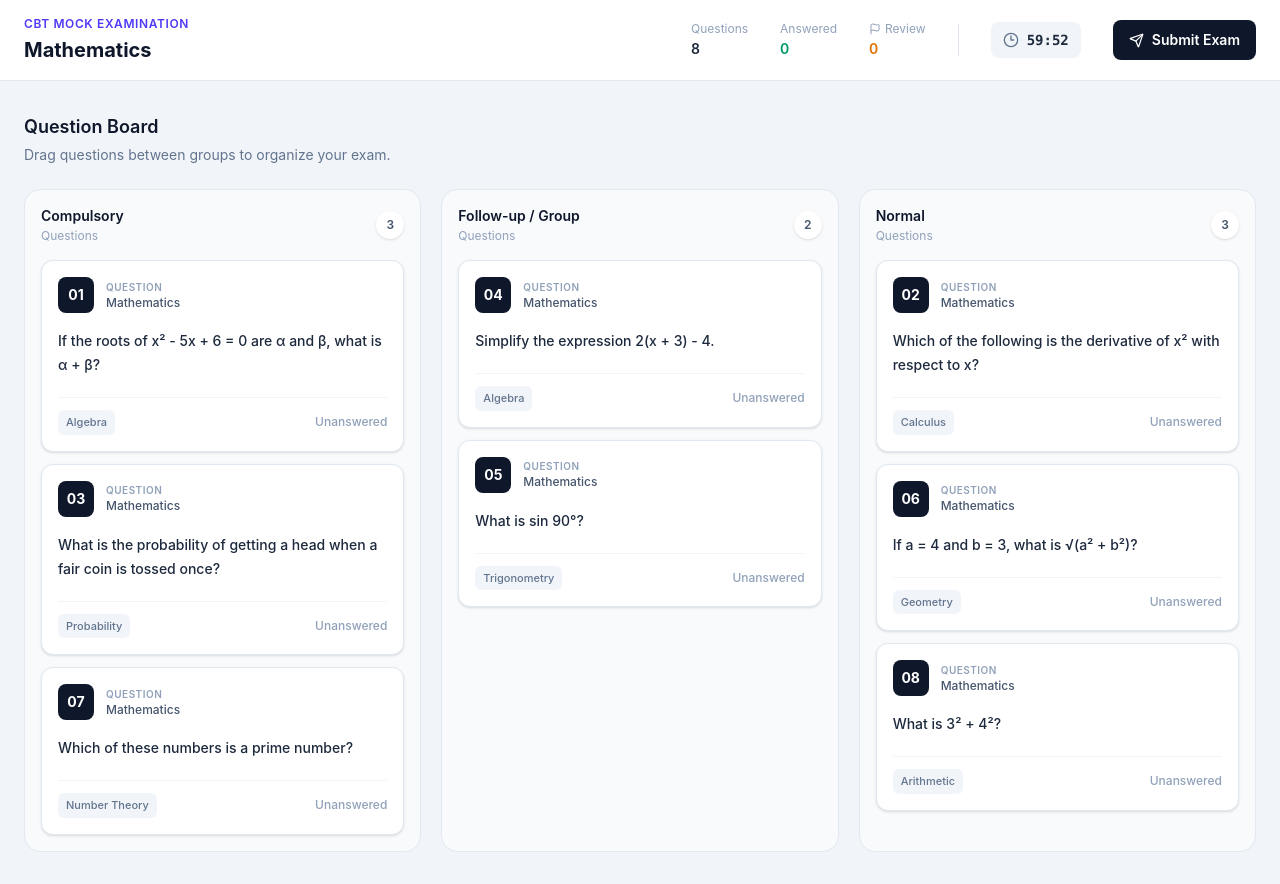
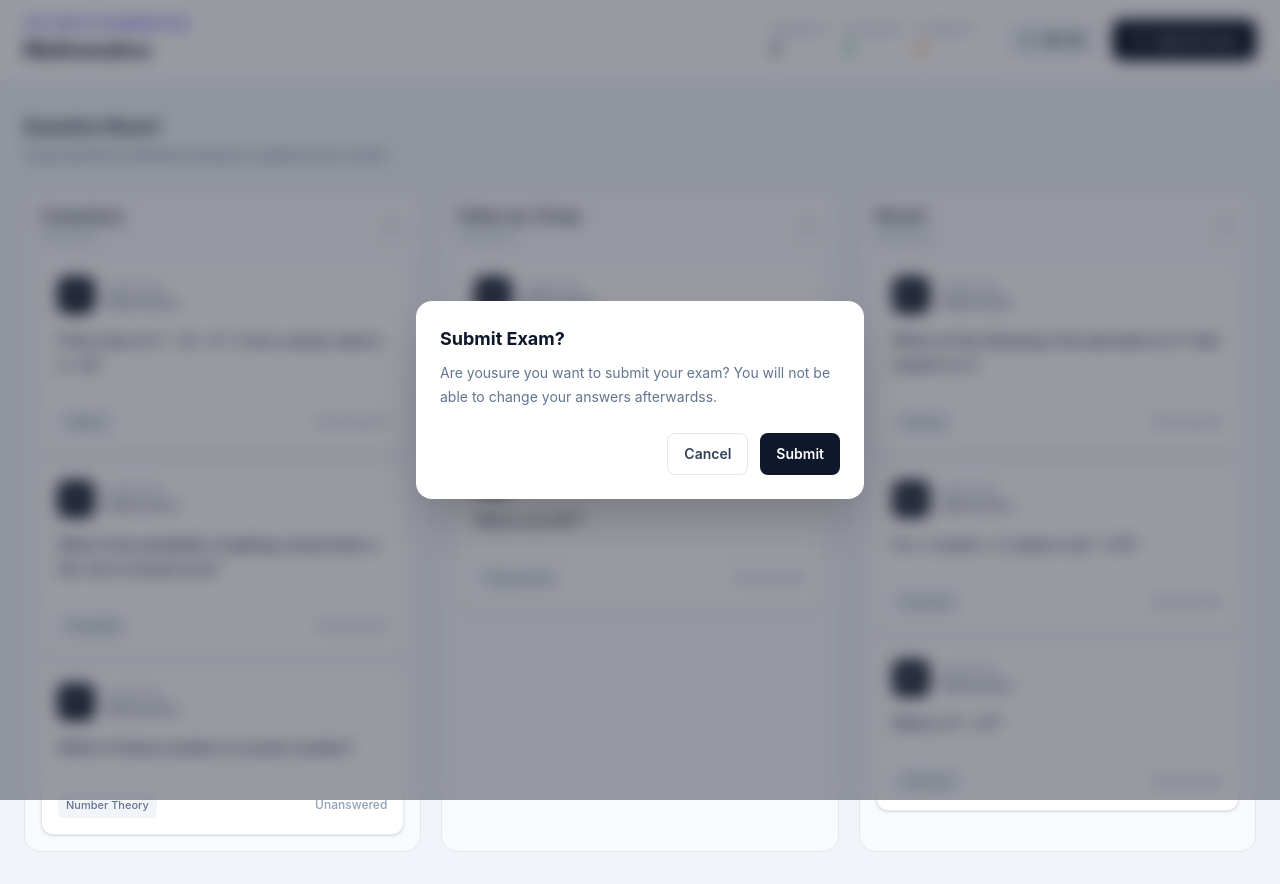
Before and after one commit to onaolapomay/CBT, a React (Vite) app: page / in a window 1280 px wide. Both pictures are taken after a click on the button "Submit Exam". Built offline with nearby package versions, Linux system fonts and the light colour scheme.

Commit message:
complete CBT test run

```diff
--- a/src/components/mock-exam/ExamHeader.tsx
+++ b/src/components/mock-exam/ExamHeader.tsx
@@ -5,12 +5,14 @@ interface ExamHeaderProps {
   totalQuestions: number;
   answeredQuestions: number;
   reviewQuestions: number;
+  onSubmit: () => void;
 }
 
 export function ExamHeader({
   totalQuestions,
   answeredQuestions,
   reviewQuestions,
+  onSubmit,
 }: ExamHeaderProps) {
   const [timeLeft, setTimeLeft] = useState(60 * 60);
 
@@ -40,7 +42,7 @@ export function ExamHeader({
           </h1>
         </div>
 
-        <div className="hidden items-center gap-8 md:flex">
+        <div className="flex flex-wrap items-center justify-end gap-4">
           <div>
             <p className="text-xs text-slate-400">Questions</p>
             <p className="mt-0.5 text-sm font-semibold text-slate-800">
@@ -79,6 +81,7 @@ export function ExamHeader({
 
           <button
             type="button"
+            onClick={onSubmit}
             className="flex items-center gap-2 rounded-lg bg-slate-900 px-4 py-2.5 text-sm font-semibold text-white transition hover:bg-slate-800"
           >
             <Send size={15} />
--- a/src/routes/index.tsx
+++ b/src/routes/index.tsx
@@ -15,6 +15,11 @@ function MockExamPage() {
   const [questions, setQuestions] =
     useState<Question[]>(mockQuestions);
 
+    const [showSubmitConfirmation, setShowSubmitConfirmation] =
+      useState(false);
+
+      const [isSubmitted, setIsSubmitted] = useState(false);
+
   return (
     <main className="min-h-screen bg-slate-100">
       <ExamHeader
@@ -29,6 +34,7 @@ function MockExamPage() {
             (question) => question.isMarkedForReview,
           ).length
         }
+        onSubmit={() => setShowSubmitConfirmation(true)}
       />
 
       <div className="mx-auto max-w-[1600px] px-6 py-8">
@@ -47,6 +53,42 @@ function MockExamPage() {
           setQuestions={setQuestions}
         />
       </div>
+
+      {showSubmitConfirmation && (
+  <div className="fixed inset-0 z-50 flex items-center justify-center bg-slate-950/40 p-4 backdrop-blur-sm">
+    <div className="w-full max-w-md rounded-2xl bg-white p-6 shadow-2xl">
+      <h2 className="text-lg font-bold text-slate-900">
+        Submit Exam?
+      </h2>
+
+      <p className="mt-2 text-sm leading-6 text-slate-500">
+        Are yousure you want to submit your exam? You
+        will not be able to change your answers afterwardss.
+      </p>
+
+      <div className="mt-6 flex justify-end gap-3">
+            <button
+              type="button"
+              onClick={() => setShowSubmitConfirmation(false)}
+              className="rounded-lg border border-slate-200 bg-white px-4 py-2.5 text-sm font-semibold text-slate-700 transition hover:bg-slate-50"
+            >
+              Cancel
+            </button>
+
+            <button
+              type="button"
+              onClick={() => {
+                setShowSubmitConfirmation(false);
+                setIsSubmitted(true);
+            }}
+              className="rounded-lg bg-slate-900 px-4 py-2.5 text-sm font-semibold text-white transition hover:bg-slate-800"
+            >
+              Submit
+            </button>
+          </div>
+        </div>
+      </div>
+    )}
     </main>
   );
 }
```
